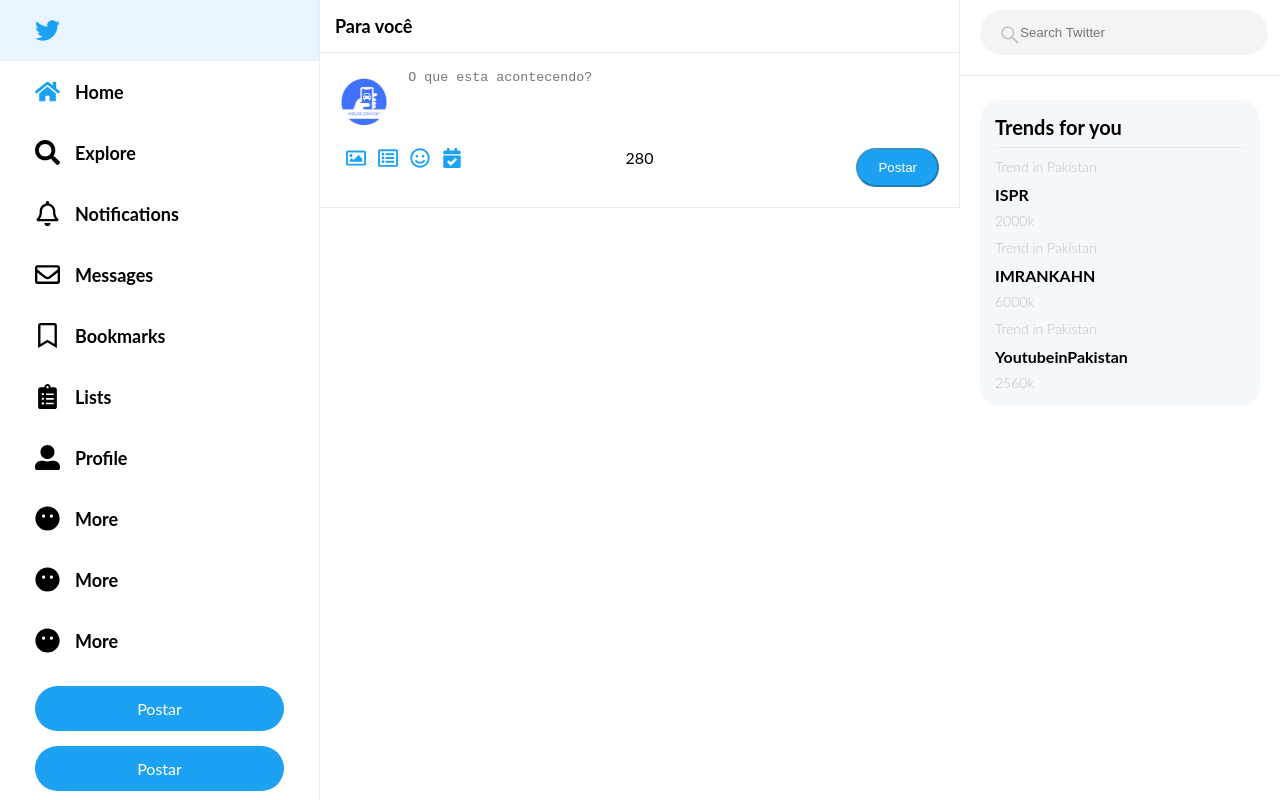
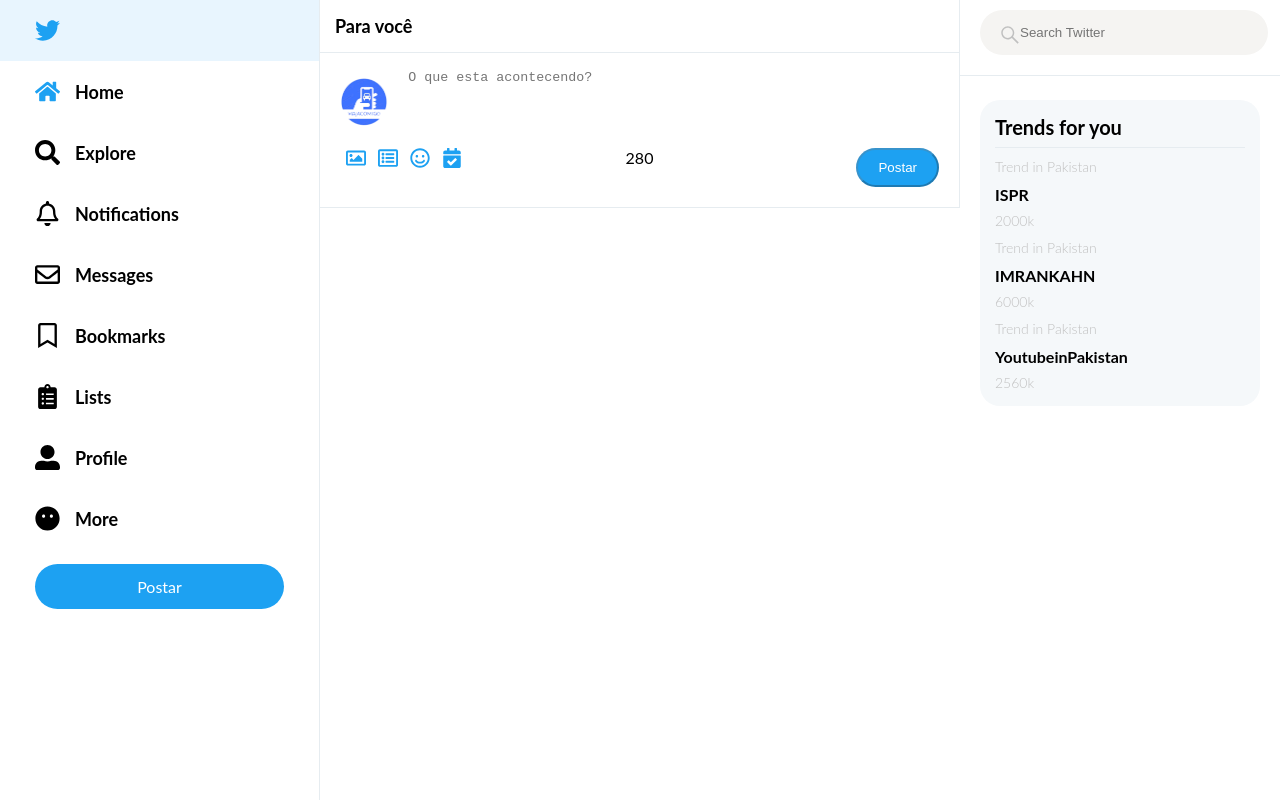
Before and after one commit to JoaquimMateus0404/Y-twitter-clone, a React (Create React App) app: page / in a window 1280 px wide. Built offline with nearby package versions, Linux system fonts and the light colour scheme; the HTML template or start-up script is replaced by a standard one.

Commit message:
remove elementos duplicados e simplifica o componente Sidebar

```diff
--- a/src/components/Sidebar.js
+++ b/src/components/Sidebar.js
@@ -60,25 +60,9 @@
             <FaMehBlank className="icons" /> More
           </a>
         </li>
-        <li>
-          <a href="">
-            <FaMehBlank className="icons" /> More
-          </a>
-        </li>
-        <li>
-          <a href="">
-            <FaMehBlank className="icons" /> More
-          </a>
-        </li>
         <div className="sidebar__Btn">
           <a href="">Postar</a>
         </div>
-        <div className="sidebar__Btn">
-          <a href="">Postar</a>
-        </div>
-        <di>
-          <label>Duarte</label>
-        </di>
       </ul>
     </div>
   );
```
